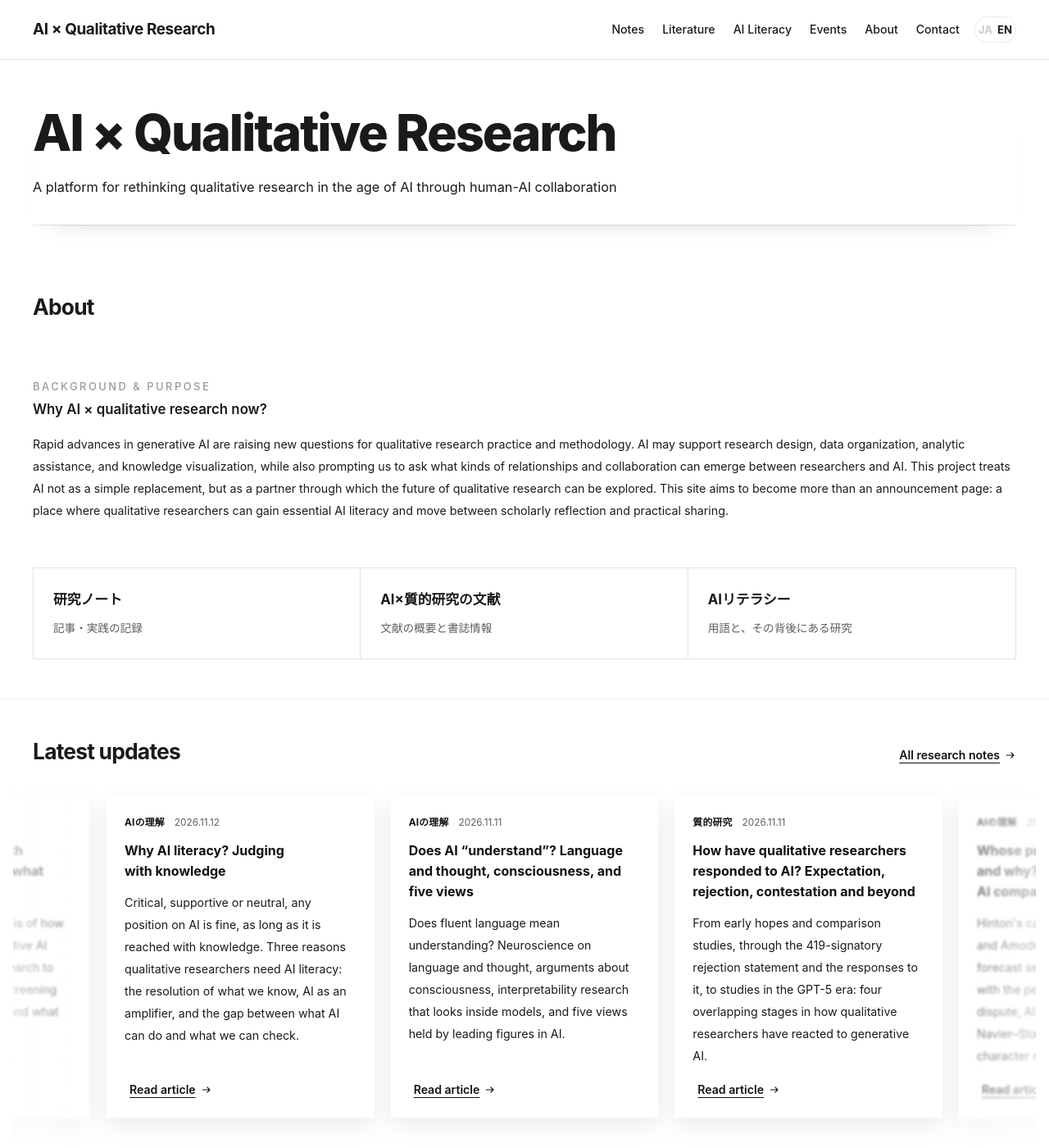
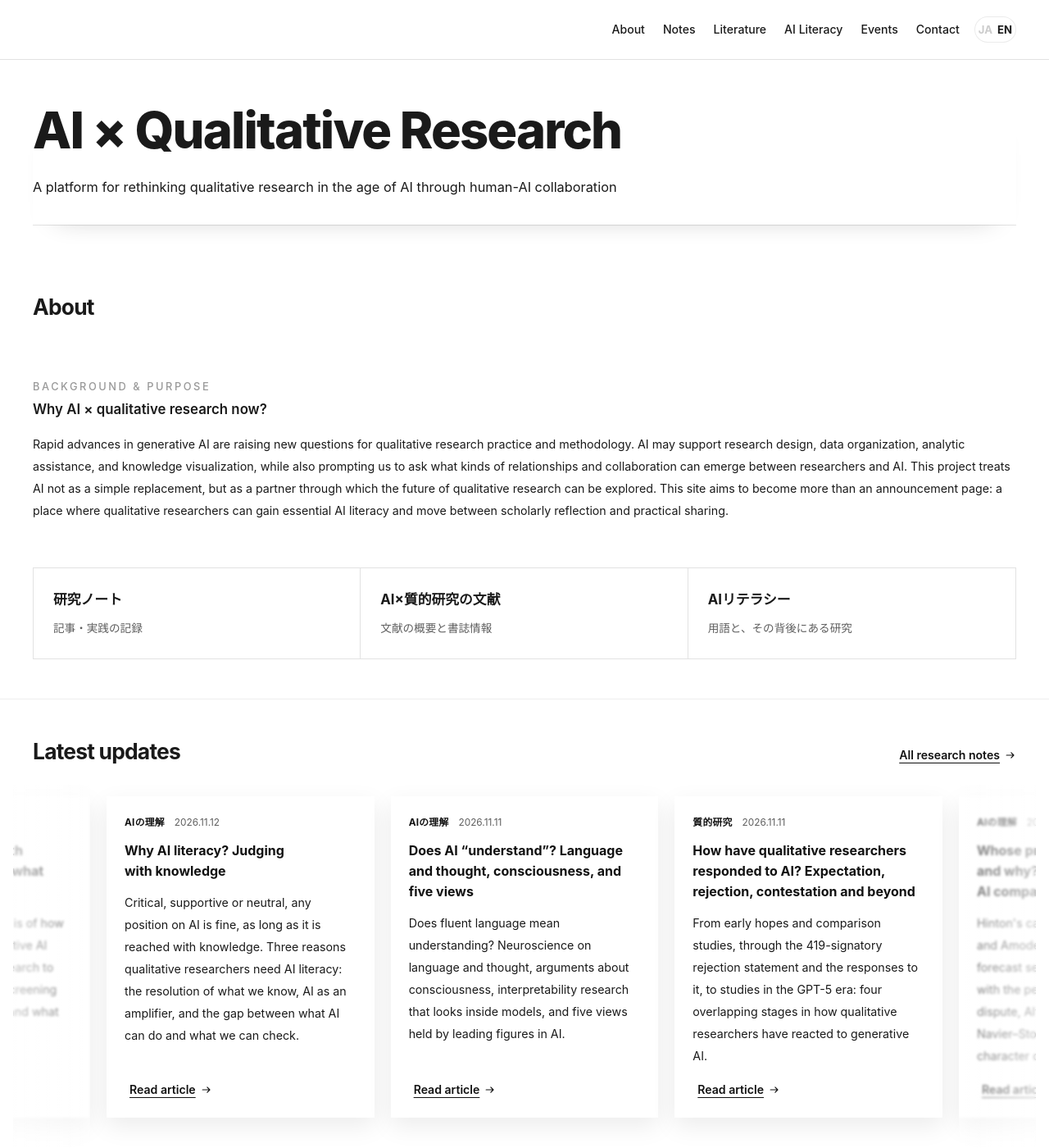
Before and after one commit to xuehaisheng/ai-qualitative-research, a Jekyll site: the page built from index.html, in a window 1280 px wide and 1400 px high. Shown: the whole window at 82% size. Built offline with Jekyll 4.4.1, drawn with Linux system fonts in a browser that asks for light colours; part of the change alters nothing that is shown.

Commit message:
トップページの大きな題名を、スクロールでナビの題名に重ねて縮める。ナビは趣旨を先頭に
- Home page: the header title starts at the hero title's size and position and shrinks into the header as the page scrolls; the tagline fades out. The hero h1 stays in the document (invisible) for structure and spacing, so the title is shown once instead of twice.
- Scale is capped to the column width (English on phones), and re-measured on resize, font load and language switch.
- Navigation (desktop and mobile): 趣旨 first, matching the order of the home page sections.

Co-Authored-By: Claude Opus 5.5 <noreply@anthropic.com>
Claude-Session: https://claude.ai/code/session_01Lmg6w9NJRA6yGBV9Eynzga

```diff
--- a/_layouts/default.html
+++ b/_layouts/default.html
@@ -52,11 +52,11 @@
         </a>
 
         <nav class="desktop-nav" aria-label="Primary navigation">
+<a class="nav-link" href="{{ '/#about' | relative_url }}" data-bilingual data-ja="趣旨" data-en="About">趣旨</a>
 <a class="nav-link" href="{{ '/articles/' | relative_url }}" data-bilingual data-ja="研究ノート" data-en="Notes">研究ノート</a>
 <a class="nav-link" href="{{ '/papers/' | relative_url }}" data-bilingual data-ja="文献" data-en="Literature">文献</a>
 <a class="nav-link" href="{{ '/literacy/' | relative_url }}" data-bilingual data-ja="AIリテラシー" data-en="AI Literacy">AIリテラシー</a>
 <a class="nav-link" href="{{ '/#events' | relative_url }}" data-bilingual data-ja="活動" data-en="Events">活動</a>
-<a class="nav-link" href="{{ '/#about' | relative_url }}" data-bilingual data-ja="趣旨" data-en="About">趣旨</a>
 <a class="nav-link" href="{{ '/#contact' | relative_url }}" data-bilingual data-ja="お問い合わせ" data-en="Contact">お問い合わせ</a>
 </nav>
 
@@ -80,11 +80,11 @@
             <button class="lang-btn" type="button" data-lang="en">EN</button>
           </div>
           <nav class="mobile-nav" aria-label="Mobile navigation">
+<a href="{{ '/#about' | relative_url }}" data-bilingual data-ja="趣旨" data-en="About">趣旨</a>
 <a href="{{ '/articles/' | relative_url }}" data-bilingual data-ja="研究ノート" data-en="Notes">研究ノート</a>
 <a href="{{ '/papers/' | relative_url }}" data-bilingual data-ja="文献" data-en="Literature">文献</a>
 <a href="{{ '/literacy/' | relative_url }}" data-bilingual data-ja="AIリテラシー" data-en="AI Literacy">AIリテラシー</a>
 <a href="{{ '/#events' | relative_url }}" data-bilingual data-ja="活動" data-en="Events">活動</a>
-<a href="{{ '/#about' | relative_url }}" data-bilingual data-ja="趣旨" data-en="About">趣旨</a>
 <a href="{{ '/#contact' | relative_url }}" data-bilingual data-ja="お問い合わせ" data-en="Contact">お問い合わせ</a>
 </nav>
         </div>
--- a/index.html
+++ b/index.html
@@ -231,6 +231,12 @@ This site aims to become more than an announcement page: a place where qualitati
 
 <style>
 
+/* Masthead: the header's own title starts large over the hero and shrinks into place as the page scrolls. */
+.masthead-on .site-header .header-shell { overflow: visible !important; }
+.masthead-on .site-header .brand { position: relative; z-index: 2; }
+.masthead-on .site-header .brand-copy strong { display: inline-block; transform-origin: left center; font-weight: 800 !important; letter-spacing: -.03em !important; }
+.masthead-on .hero-main h1 { opacity: 0; }
+
 /* Full central cards with additional side previews. Embla v8 loop pattern. */
 #about .reader-entries { margin-top: 32px; }
 .home-page #ai-qualitative, .home-page #literacy { grid-template-columns: minmax(0,1fr); }
@@ -444,3 +450,34 @@ SOFTWARE.
   });
 })();
 </script>
+<script>
+(() => {
+  const h1 = document.querySelector('.hero-main h1');
+  const sub = document.querySelector('.hero .tagline');
+  const brand = document.querySelector('.site-header .brand-copy strong');
+  if (!h1 || !brand) return;
+  document.body.classList.add('masthead-on');
+  let dist = 1, big = 1, dx = 0, queued = false;
+  function measure() {
+    brand.style.transform = '';
+    const a = h1.getBoundingClientRect(), b = brand.getBoundingClientRect();
+    big = parseFloat(getComputedStyle(h1).fontSize) / parseFloat(getComputedStyle(brand).fontSize);
+    big = Math.min(big, a.width / b.width); // never wider than the hero column (e.g. English on a phone)
+    dx = a.left - b.left;
+    // Scroll distance over which the hero title's centre travels up to the header title's centre.
+    dist = Math.max(1, (a.top + scrollY + a.height / 2) - (b.top + b.height / 2));
+    update();
+  }
+  function update() {
+    queued = false;
+    const p = Math.min(1, Math.max(0, scrollY / dist)), q = 1 - p;
+    brand.style.transform = q ? `translate(${dx * q}px, ${dist * q}px) scale(${1 + (big - 1) * q})` : '';
+    if (sub) sub.style.opacity = String(Math.max(0, 1 - p * 1.6));
+  }
+  addEventListener('scroll', () => { if (!queued) { queued = true; requestAnimationFrame(update); } }, {passive: true});
+  addEventListener('resize', measure);
+  document.querySelectorAll('.lang-btn').forEach(btn => btn.addEventListener('click', () => setTimeout(measure, 0)));
+  if (document.fonts) document.fonts.ready.then(measure);
+  measure();
+})();
+</script>
```
